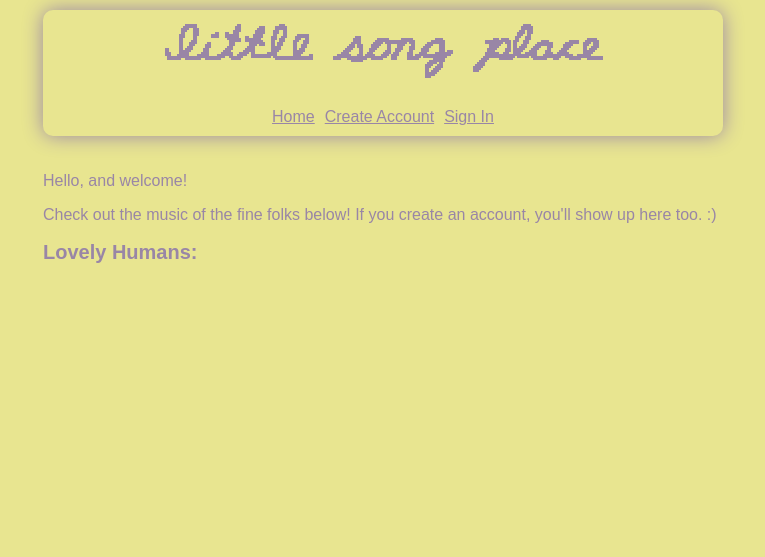
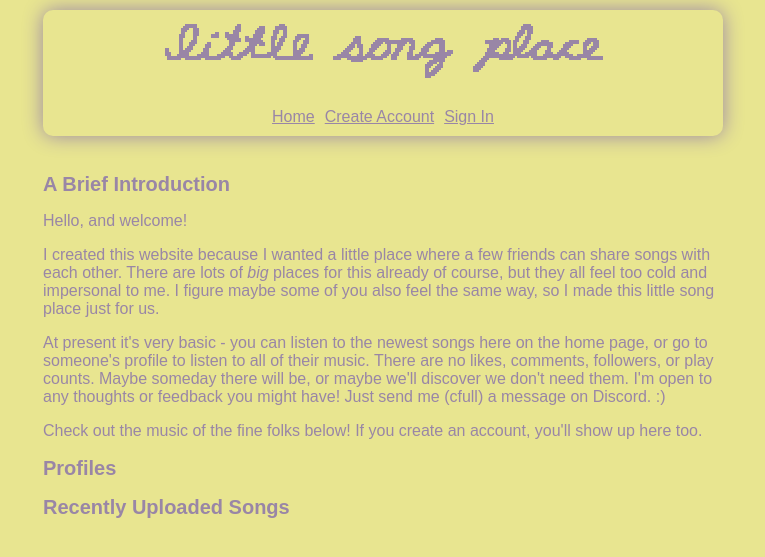
Before and after one commit to cfulljames/littlesongplace, a Flask app: page / in a window 1280 px wide. Shown: the top 557 px of the page, without its empty margins (257-1022 px from the left). Run offline with Flask 3, Linux system fonts and the light colour scheme; data that the repository does not hold is empty.

Commit message:
Home page update and minor tweaks

```diff
--- a/main.py
+++ b/main.py
@@ -45,7 +45,9 @@ app.logger.addHandler(handler)
 @app.route("/")
 def index():
     users = [row["username"] for row in query_db("select username from users")]
-    return render_template("index.html", users=users)
+    songs = Song.get_latest(50)
+    song_list = render_template("song-list.html", songs=songs)
+    return render_template("index.html", users=users, song_list=song_list)
 
 @app.get("/signup")
 def signup_get():
@@ -530,6 +532,10 @@ class Song:
         return cls._from_db(f"select * from song_tags inner join songs on song_tags.songid = songs.songid inner join users on songs.userid = users.userid where (tag = ?)", [tag])
 
     @classmethod
+    def get_latest(cls, count):
+        return cls._from_db("select * from songs inner join users on songs.userid = users.userid order by songs.created desc limit ?", [count])
+
+    @classmethod
     def _from_db(cls, query, args=()):
         songs_data = query_db(query, args)
         tags, collabs = cls._get_tags_and_collabs_for_songs(songs_data)
--- a/templates/base.html
+++ b/templates/base.html
@@ -1,7 +1,7 @@
 <!DOCTYPE HTML>
 <html>
     <head>
-        <title>{% block title %} Base {% endblock %}</title>
+        <title>{% block title %}{% endblock %}</title>
         <link rel="stylesheet" href="/static/styles.css">
         <script src="/static/player.js"></script>
         <meta name="viewport" content="width=device-width, initial-scale=1">
--- a/templates/index.html
+++ b/templates/index.html
@@ -1,14 +1,37 @@
 {% extends "base.html" %}
+
+{% block title %}Little Song Place{% endblock %}
 
 {% block body %}
 
+<h2>A Brief Introduction</h2>
+
 <p>Hello, and welcome!</p>
 
-<p>Check out the music of the fine folks below!  If you create an account, you'll show up here too. :)</p>
+<p>
+I created this website because I wanted a little place where a few friends can
+share songs with each other. There are lots of <em>big</em> places for this
+already of course, but they all feel too cold and impersonal to me.  I figure
+maybe some of you also feel the same way, so I made this little song place just
+for us.
+</p>
 
-<h2>Lovely Humans:</h2>
+<p>
+At present it's very basic - you can listen to the newest songs here on the
+home page, or go to someone's profile to listen to all of their music.  There
+are no likes, comments, followers, or play counts.  Maybe someday there will
+be, or maybe we'll discover we don't need them.  I'm open to any thoughts or
+feedback you might have!  Just send me (cfull) a message on Discord. :)
+</p>
+
+<p>Check out the music of the fine folks below!  If you create an account, you'll show up here too.</p>
+
+<h2>Profiles</h2>
 {% for user in users %}
 <a href="/users/{{ user }}">{{ user }}</a><br>
 {% endfor %}
 
+<h2>Recently Uploaded Songs</h2>
+{{ song_list|safe }}
+
 {% endblock %}
--- a/templates/login.html
+++ b/templates/login.html
@@ -1,6 +1,6 @@
 {% extends "base.html" %}
 
-{% block title %}Login{% endblock %}
+{% block title %}Sign In{% endblock %}
 
 {% block body %}
 
--- a/templates/profile.html
+++ b/templates/profile.html
@@ -1,6 +1,6 @@
 {% extends "base.html" %}
 
-{% block title %}{{ name }}'s Profile{% endblock %}
+{% block title %}{{ name }}'s profile{% endblock %}
 
 {% block body %}
 
```
